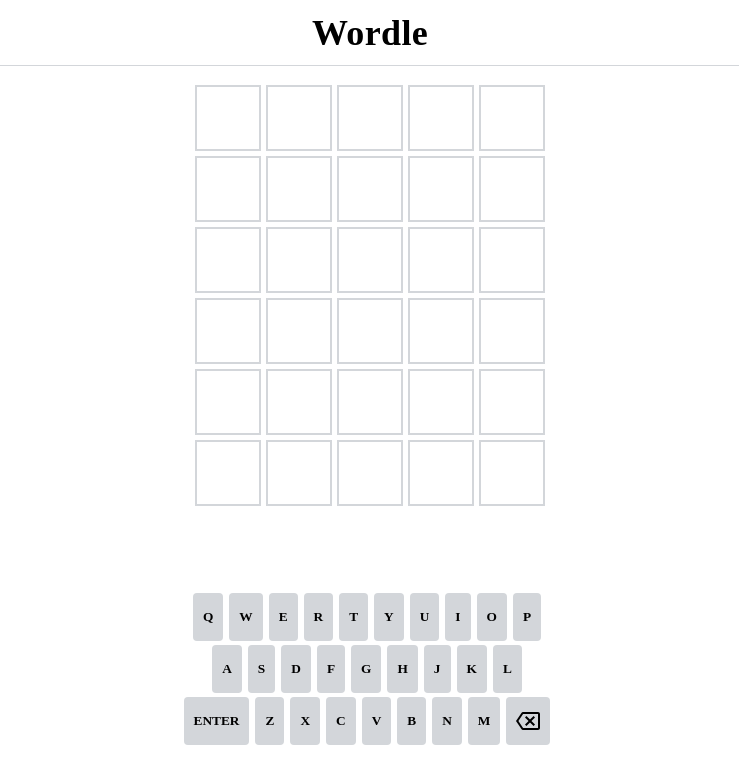
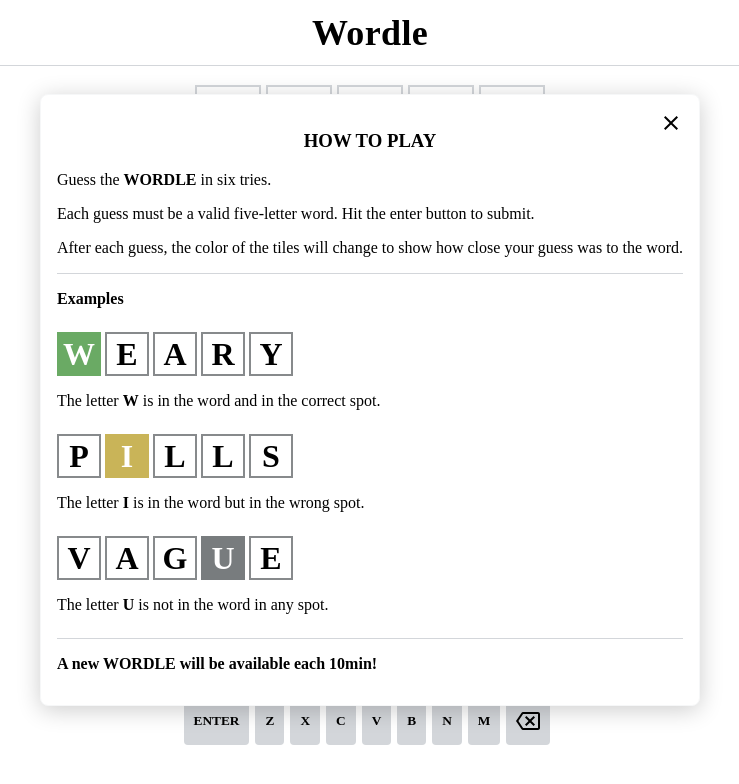
Before and after one commit to duc168/wordle, a React (Vite) app: page / in a window 1280 px wide. Shown: the top 784 px of the page, without its empty margins (270-1009 px from the left). Built offline with nearby package versions, Linux system fonts and the light colour scheme.

Commit message:
feat: add how to play screen

```diff
--- /dev/null
+++ b/src/components/Wordle/HowToPlay/CloseSvg/index.tsx
@@ -0,0 +1,21 @@
+import React from 'react';
+
+const CloseSvg: React.FC<any> = () => {
+  return (
+    <svg
+      xmlns="http://www.w3.org/2000/svg"
+      height="24"
+      viewBox="0 0 24 24"
+      width="24"
+      className="game-icon"
+      data-testid="icon-close"
+    >
+      <path
+        fill="var(--color-tone-1)"
+        d="M19 6.41L17.59 5 12 10.59 6.41 5 5 6.41 10.59 12 5 17.59 6.41 19 12 13.41 17.59 19 19 17.59 13.41 12z"
+      ></path>
+    </svg>
+  );
+};
+
+export default CloseSvg;
--- /dev/null
+++ b/src/components/Wordle/HowToPlay/index.tsx
@@ -0,0 +1,143 @@
+import React from 'react';
+import Popup from 'reactjs-popup';
+import { AnimatePresence, motion } from 'framer-motion';
+import styled from 'styled-components';
+
+import Letter from '@/components/common/Letter';
+import { useWordleContext } from '@/contexts/wordleContext';
+import { ITileProps } from '@/interfaces';
+
+import CloseSvg from './CloseSvg';
+
+const Container = styled(motion.div)`
+  display: block;
+  padding: 1rem;
+  background-color: #ffffff;
+  border-radius: 8px;
+  border: 1px solid #f6f7f8;
+  color: #000000;
+  box-shadow: 0 4px 23px 0 rgb(0 0 0 / 20%);
+  position: relative;
+`;
+
+const CloseButton = styled(motion.div)`
+  position: absolute;
+  right: 1rem;
+  top: 1rem;
+  background-color: transparent;
+  border: none;
+  cursor: pointer;
+`;
+
+const H1 = styled.h3`
+  text-align: center;
+  text-transform: uppercase;
+`;
+
+const Examples = styled.div`
+  border-bottom: 1px solid #d3d6da;
+  border-top: 1px solid #d3d6da;
+`;
+
+const Example = styled.div`
+  margin-top: 24px;
+  margin-bottom: 24px;
+`;
+
+const WordContainer = styled.div`
+  width: 100%;
+  margin-top: 4px;
+  margin-bottom: 4px;
+  display: flex;
+  column-gap: 4px;
+`;
+
+const HowToPlay: React.FC<{
+  tileProps: ITileProps;
+}> = ({ tileProps }) => {
+  const { howToPlayPopupStatus, setHowToPlayPopupStatus } = useWordleContext();
+
+  const closeHandler = () => {
+    setHowToPlayPopupStatus(false);
+  };
+
+  return (
+    <Popup open={howToPlayPopupStatus} onClose={closeHandler} position="top center">
+      <Container
+        initial={{
+          y: 200,
+        }}
+        animate={{
+          y: 0,
+        }}
+        exit={{
+          y: 200,
+        }}
+        transition={{
+          duration: 1,
+        }}
+      >
+        <CloseButton onClick={closeHandler} whileTap={{ scale: 0 }}>
+          <CloseSvg />
+        </CloseButton>
+        <H1>How To Play</H1>
+        <p>
+          Guess the <strong>WORDLE</strong> in six tries.
+        </p>
+        <p>Each guess must be a valid five-letter word. Hit the enter button to submit.</p>
+        <p>
+          After each guess, the color of the tiles will change to show how close your guess was to
+          the word.
+        </p>
+        <Examples>
+          <p>
+            <strong>Examples</strong>
+          </p>
+          <Example>
+            <WordContainer>
+              <Letter letter="W" type="correct" submitted={true} {...tileProps} />
+              <Letter letter="E" type="typing" {...tileProps} />
+              <Letter letter="A" type="typing" {...tileProps} />
+              <Letter letter="R" type="typing" {...tileProps} />
+              <Letter letter="Y" type="typing" {...tileProps} />
+            </WordContainer>
+            <p>
+              The letter <strong>W</strong> is in the word and in the correct spot.
+            </p>
+          </Example>
+
+          <Example>
+            <WordContainer>
+              <Letter letter="P" type="typing" {...tileProps} />
+              <Letter letter="I" type="wrong-spot" submitted={true} {...tileProps} />
+              <Letter letter="L" type="typing" {...tileProps} />
+              <Letter letter="L" type="typing" {...tileProps} />
+              <Letter letter="S" type="typing" {...tileProps} />
+            </WordContainer>
+            <p>
+              The letter <strong>I</strong> is in the word but in the wrong spot.
+            </p>
+          </Example>
+
+          <Example>
+            <WordContainer>
+              <Letter letter="V" type="typing" {...tileProps} />
+              <Letter letter="A" type="typing" {...tileProps} />
+              <Letter letter="G" type="typing" {...tileProps} />
+              <Letter letter="U" type="not-include" submitted={true} {...tileProps} />
+              <Letter letter="E" type="typing" {...tileProps} />
+            </WordContainer>
+            <p>
+              The letter <strong>U</strong> is not in the word in any spot.
+            </p>
+          </Example>
+        </Examples>
+        <p>
+          <strong>A new WORDLE will be available each 10min!</strong>
+        </p>
+      </Container>
+    </Popup>
+  );
+};
+
+export default HowToPlay;
--- a/src/components/Wordle/Tiles/Row/index.tsx
+++ b/src/components/Wordle/Tiles/Row/index.tsx
@@ -2,9 +2,8 @@ import React from 'react';
 import { motion } from 'framer-motion';
 import styled from 'styled-components';
 
+import Letter from '@/components/common/Letter';
 import { ITable } from '@/interfaces';
-
-import Letter from './Letter';
 
 interface Props {
   table: ITable;
--- a/src/components/Wordle/index.tsx
+++ b/src/components/Wordle/index.tsx
@@ -4,10 +4,10 @@ import styled from 'styled-components';
 import constants from '@/constants';
 import { useWordleContext } from '@/contexts/wordleContext';
 
-import Toast from '../common/Toast';
-
+import HowToPlay from './HowToPlay';
 import Keyboard from './Keyboard';
 import Tiles from './Tiles';
+import Toast from './Toast';
 
 const Main = styled.div<{ headerHeight: string }>`
   max-width: 500px;
@@ -29,6 +29,13 @@ const Wordle: React.FC<any> = () => {
 
   return (
     <Main headerHeight={constants.HEADER_HEIGHT}>
+      <HowToPlay
+        tileProps={{
+          letterHeight: constants.LETTER_HEIGHT_HOW_TO_PLAY,
+          letterWidth: constants.LETTER_WIDTH_HOW_TO_PLAY,
+          processingSeconds: constants.COMPARE_SECONDS,
+        }}
+      />
       <Tiles
         letterHeight={constants.LETTER_HEIGHT}
         letterWidth={constants.LETTER_WIDTH}
--- a/src/components/Wordle/Tiles/Row/Letter/index.tsx
+++ b/src/components/common/Letter/index.tsx
@@ -3,17 +3,7 @@ import { motion } from 'framer-motion';
 import styled from 'styled-components';
 
 import configs from '@/configs';
-import { LetterType } from '@/interfaces';
-
-interface Props {
-  letter: string;
-  type: LetterType;
-  idx: number;
-  submitted?: boolean;
-  letterWidth: string;
-  letterHeight: string;
-  processingSeconds: number;
-}
+import { ILetterProps, LetterType } from '@/interfaces';
 
 const colorHandler = (type: LetterType) => {
   if (type === 'typing') return '#000000';
@@ -56,13 +46,32 @@ const L = styled(motion.div)<{
   scale: 1;
 `;
 
-const L2 = styled(L)<{ processingSecond: number }>`
+const L2 = styled(motion.div)<{
+  type: LetterType;
+  letter: string;
+  letterWidth: string;
+  letterHeight: string;
+  processingSecond: number;
+}>`
+  border: 2px solid transparent;
+  width: ${(p) => p.letterWidth};
+  line-height: 2rem;
+  user-select: none;
+  height: ${(p) => p.letterHeight};
+  display: flex;
+  justify-content: center;
+  align-items: center;
+  font-size: 2rem;
+  line-height: 2rem;
+  font-weight: bold;
+  user-select: none;
+  scale: 1;
   /* opacity: 0; */
   transform: rotateX(-90deg);
   transition: ${(p) => p.processingSecond / 2}s;
 `;
 
-const Letter: React.FC<Props> = ({
+const Letter: React.FC<ILetterProps> = ({
   letter,
   type,
   idx,
@@ -83,12 +92,12 @@ const Letter: React.FC<Props> = ({
           rotateX: [0, 90, 0],
           color: ['black', 'black', colorHandler(type)],
           backgroundColor: ['transparent', 'transparent', backgroundColorHandler(type)],
-          borderColor: ['none', 'none', borderHandler(letter)],
+          // borderColor: ['none', 'none', borderHandler(letter)],
           scale: 1,
         }}
         transition={{
           duration: processingSeconds / 2,
-          delay: (idx + 1) * (processingSeconds / 2 / configs.characterPerWord),
+          delay: ((idx ?? 0) + 1) * (processingSeconds / 2 / configs.characterPerWord),
         }}
       >
         {letter}
--- a/src/constants/index.ts
+++ b/src/constants/index.ts
@@ -12,6 +12,10 @@ const KEY_PADDING = '10px';
 const KEY_HEIGHT = '48px';
 
 const KEY_GAP = '4px';
+
+const LETTER_WIDTH_HOW_TO_PLAY = '40px';
+
+const LETTER_HEIGHT_HOW_TO_PLAY = '40px';
 
 const LETTER_WIDTH = '62px';
 
@@ -39,6 +43,10 @@ export default {
   KEY_GAP,
   LETTER_HEIGHT,
   LETTER_WIDTH,
+
+  LETTER_HEIGHT_HOW_TO_PLAY,
+  LETTER_WIDTH_HOW_TO_PLAY,
+
   KEYBOARDS,
 
   DEFAULT_DATABASE,
--- a/src/contexts/wordleContext.tsx
+++ b/src/contexts/wordleContext.tsx
@@ -9,6 +9,8 @@ import toast from '@/services/toast';
 import word from '@/services/word';
 
 const useWordle = () => {
+  const [howToPlayPopupStatus, setHowToPlayPopupStatus] = useState(true);
+
   const [completed, setCompleted] = useState(false);
 
   const [processing, setProcessing] = useState(false);
@@ -242,6 +244,9 @@ const useWordle = () => {
   }, []);
 
   return {
+    howToPlayPopupStatus,
+    setHowToPlayPopupStatus,
+
     processing,
     currentTableId,
     currentTable,
```
Also changed, not shown: src/components/Wordle/Tiles/index.tsx (+2 -7 lines), src/interfaces/index.ts (+13 -0 lines).
